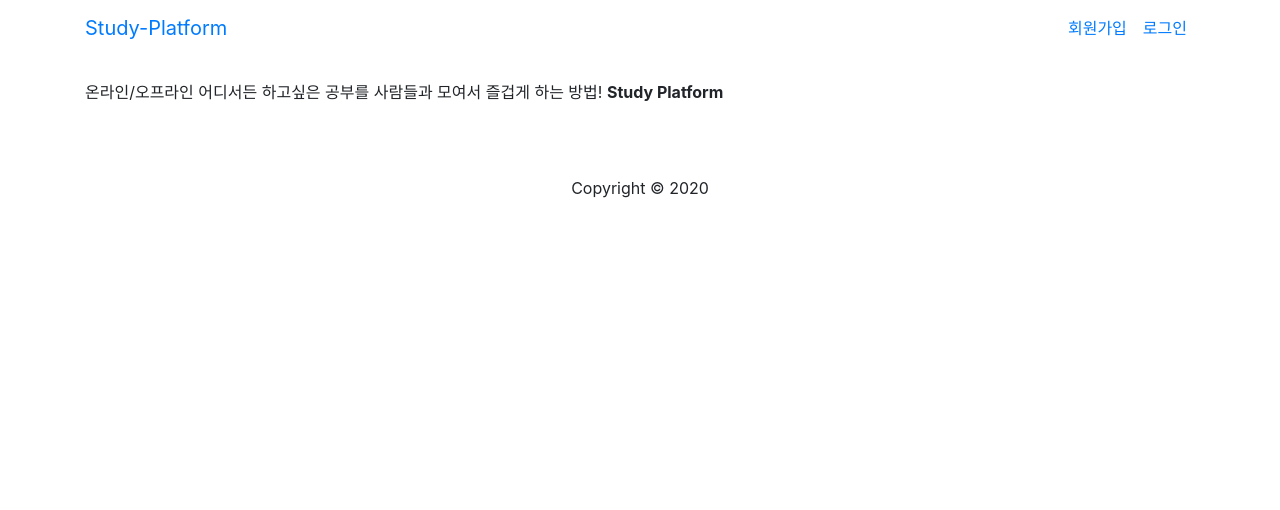
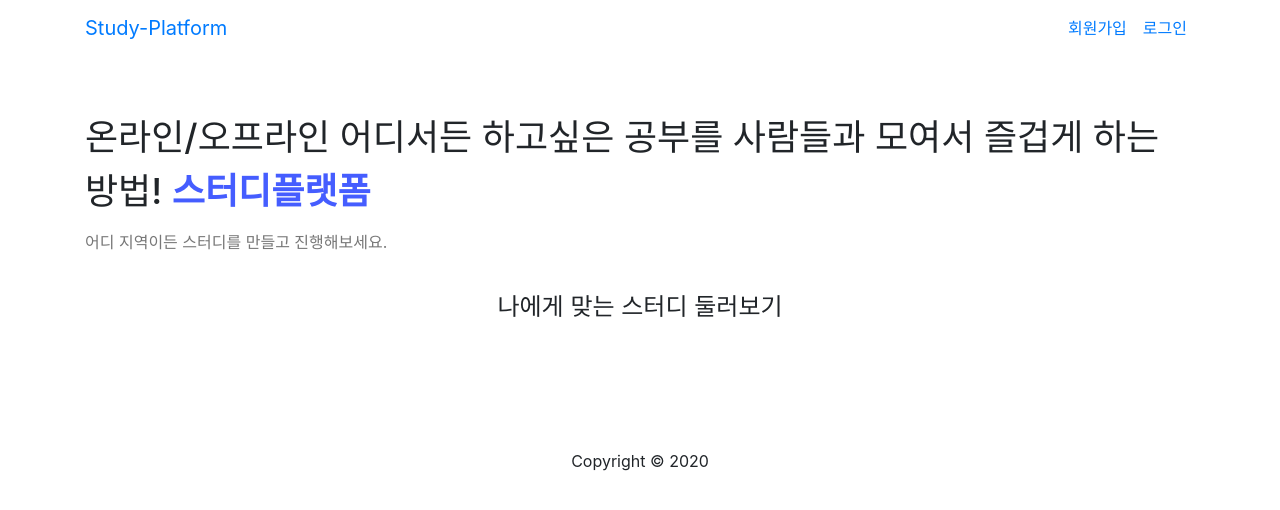
Before and after one commit to doowankim/study-network, a React (Create React App) app in the folder client/: page /dashboard in a window 1280 px wide. Shown: the top 510 px of the page. Built offline with nearby package versions, Linux system fonts and the light colour scheme.

Commit message:
Dashboard #1

```diff
--- a/client/public/index.html
+++ b/client/public/index.html
@@ -28,7 +28,7 @@
       work correctly both with client-side routing and a non-root public URL.
       Learn how to configure a non-root public URL by running `npm run build`.
     -->
-    <title>React App</title>
+    <title>Study Platform, 만나서 공부하자!</title>
   </head>
   <body>
     <noscript>You need to enable JavaScript to run this app.</noscript>
--- a/client/src/component/Dashboard.js
+++ b/client/src/component/Dashboard.js
@@ -1,11 +1,64 @@
 import React, {Component} from 'react';
+import styled from "styled-components";
+
+const Container = styled.div`
+  padding-top: 30px;
+  padding-bottom: 50px;
+`;
+
+const Description = styled.span`
+  width: 73%;
+  font-size: 36px;
+  font-weight: 500;
+  text-align: left;
+  text-shadow: 0 0 5px #fff;
+  max-width: 450px;
+  margin: 0;
+`;
+
+const Strong = styled.strong`
+  font-size: 36px;
+  color: #455dff;
+  line-height: 1;
+  font-weight: 700;
+`;
+
+const SubTitle = styled.div`
+  max-width: 400px;
+  color: #777;
+  margin-top: 13px;
+  font-size: 16px;
+  line-height: 1.4;
+  margin-bottom: 40px;
+  text-align: left;
+`;
+
+const Title = styled.title`
+  font-size: 24px;
+  font-weight: 100;
+  display: block;
+  line-height: 1.2;
+  text-align: center;
+  margin: 0 0 5px;
+`;
 
 class Dashboard extends Component {
     render() {
         return (
-            <div>
-                온라인/오프라인 어디서든 하고싶은 공부를 사람들과 모여서 즐겁게 하는 방법! <b>Study Platform</b>
-            </div>
+            <Container>
+                <section>
+                    <Description>
+                        온라인/오프라인 어디서든 하고싶은 공부를 사람들과 모여서 즐겁게 하는 방법! <Strong>스터디플랫폼</Strong>
+                    </Description>
+                    <SubTitle>
+                        어디 지역이든 스터디를 만들고 진행해보세요.
+                    </SubTitle>
+                </section>
+                <section>
+                    <Title>나에게 맞는 스터디 둘러보기</Title>
+                </section>
+            </Container>
+
         );
     }
 }
```
